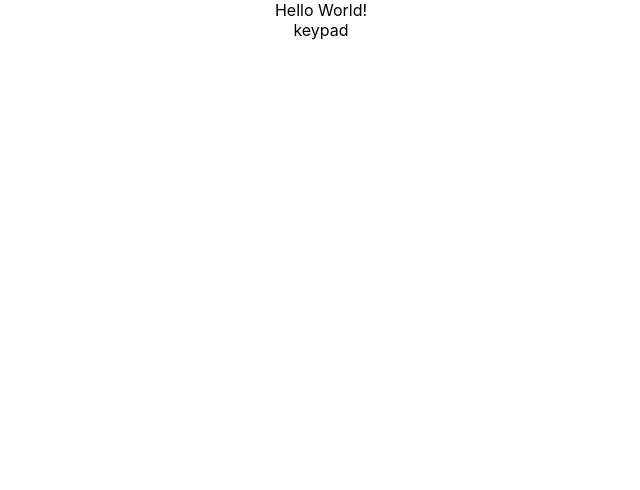
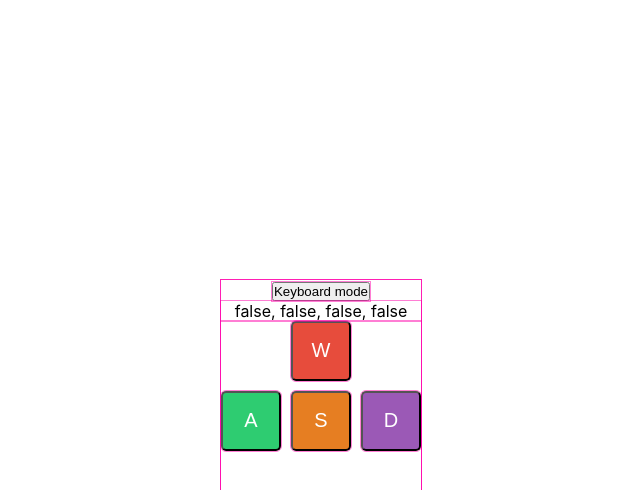
Before and after one commit to pioneers/dawn-onboarding, a React (Create React App) app: page / in a window 1280 px wide. Shown: the top 490 px of the page, without its empty margins (319-959 px from the left). Built offline with nearby package versions, Linux system fonts and the light colour scheme.

Commit message:
buttons with no keys

```diff
--- a/package.json
+++ b/package.json
@@ -10,6 +10,7 @@
     "react": "^18.2.0",
     "react-dom": "^18.2.0",
     "react-scripts": "5.0.1",
+    "styled-components": "^6.0.7",
     "web-vitals": "^2.1.4"
   },
   "main": "public/electron.js",
--- a/public/electron.js
+++ b/public/electron.js
@@ -21,9 +21,9 @@ function createWindow() {
       : `file://${path.join(__dirname, '../build/index.html')}`
   );
   // Open the DevTools.
-  if (isDev) {
+  /*if (isDev) {
     win.webContents.openDevTools({ mode: 'detach' });
-  }
+  }*/
 }
 
 // This method will be called when Electron has finished
--- a/public/index.html
+++ b/public/index.html
@@ -24,7 +24,7 @@
       work correctly both with client-side routing and a non-root public URL.
       Learn how to configure a non-root public URL by running `npm run build`.
     -->
-    <title>React App</title>
+    <title>Tiny Dawn</title>
   </head>
   <body>
     <noscript>You need to enable JavaScript to run this app.</noscript>
--- a/src/App.js
+++ b/src/App.js
@@ -3,7 +3,7 @@ import "./App.css";
 import Keypad from "./Components/Keypad.js";
 
 function App() {
-  return <div className="App">Hello World!
+  return <div className="App">
     <Keypad />
   </div>;
 }
--- a/src/Components/Keypad.js
+++ b/src/Components/Keypad.js
@@ -1,7 +1,58 @@
 import React, { useEffect, useState } from "react";
+import './style.css';
+import { createElement } from 'react';
+
+function State({msg}) {
+  const text = {
+    "W": "0",
+    "A": "0",
+    "S": "0",
+    "D": "0"
+  }
+  const state = createElement(
+    'div',
+    {
+      className: "board",
+      id: 'state'
+    },
+    JSON.stringify(text)
+  )
+  return state
+}
+
+function Keys(props) {
+  const key = createElement(
+    'button',
+    {
+      className: "key",
+      id: props.name,
+      onMouseDown: props.onMouseDown,
+      onMouseUp: props.onMouseUp
+    },
+    props.name
+  )
+  return key
+}
+
+function Empty() {
+  return <div className="key empty"></div>
+}
 
 export default function Keypad() {
-  return <div>
-    keypad
-  </div>;
+  const [isWPressed, setIsWPressed] = useState(false);
+  const [isAPressed, setIsAPressed] = useState(false);
+  const [isSPressed, setIsSPressed] = useState(false);
+  const [isDPressed, setIsDPressed] = useState(false);
+  return <div id="listener">
+  <button>Keyboard mode</button>
+  <div>{isWPressed.toString()}, {isAPressed.toString()}, {isSPressed.toString()}, {isDPressed.toString()}</div>
+  <div className="keypad">
+    <Empty/>
+    <Keys name='W' onMouseDown={(e) => {e.stopPropagation(); console.log('w'); setIsWPressed(true);}} onMouseUp={() => setIsWPressed(false)}/>
+    <Empty/>
+    <Keys name='A' onMouseDown={() => setIsAPressed(true)} onMouseUp={() => setIsAPressed(false)}/>
+    <Keys name='S' onMouseDown={() => setIsSPressed(true)} onMouseUp={() => setIsSPressed(false)}/>
+    <Keys name='D' onMouseDown={() => setIsDPressed(true)} onMouseUp={() => setIsDPressed(false)}/>
+  </div>
+</div>;
 }
--- /dev/null
+++ b/src/Components/style.css
@@ -0,0 +1,58 @@
+* {
+    outline: solid 1px rgba(255, 0, 170, 0.507);
+    margin: 0;
+    padding: 0;
+  }
+
+  body {
+    height: 100vh;
+    display: flex;
+    flex-direction: column;
+    justify-content: center;
+    align-items: center;
+  }
+
+  .keypad {
+    display: grid;
+    grid-template-columns: repeat(3, 1fr);
+    grid-template-rows: repeat(3, 1fr);
+    grid-gap: 10px;
+    width: 200px;
+    height: 200px;
+    outline: solid 1px rgba(255, 0, 170, 0.507);
+    margin: 0;
+    padding: 0;
+  }
+
+  .key {
+    display: flex;
+    justify-content: center;
+    align-items: center;
+    background-color: #3498db;
+    color: white;
+    font-size: 20px;
+    border-radius: 5px;
+    cursor: pointer;
+  }
+
+  .key:hover {
+    opacity: 70%;
+  }
+
+  .empty {
+    background-color: transparent;
+    visibility: hidden;
+  }
+
+  #W {
+    background-color: #e74c3c;
+  }
+  #A {
+    background-color: #2ecc71;
+  }
+  #S {
+    background-color: #e67e22;
+  }
+  #D {
+    background-color: #9b59b6;
+  }
```
Also changed, not shown: public/manifest.json, 1 other file (tests, documents, lock files or other folders).
